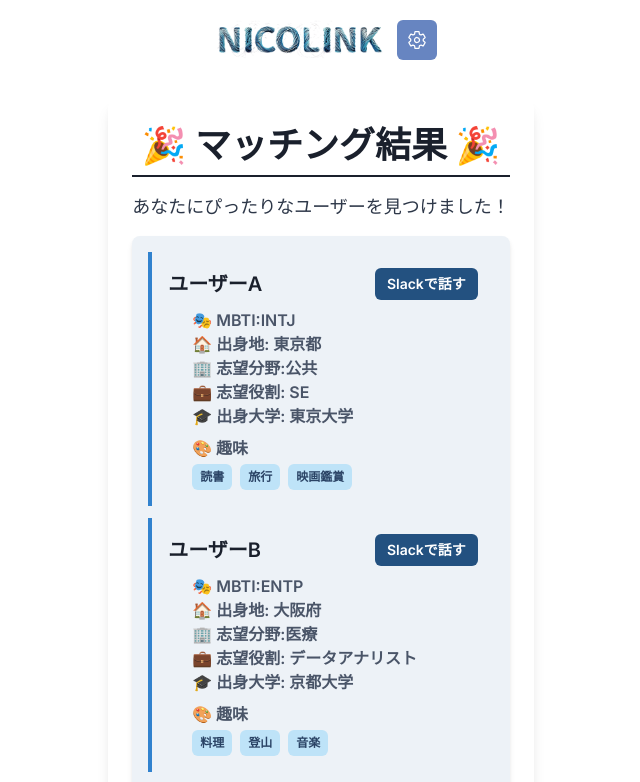
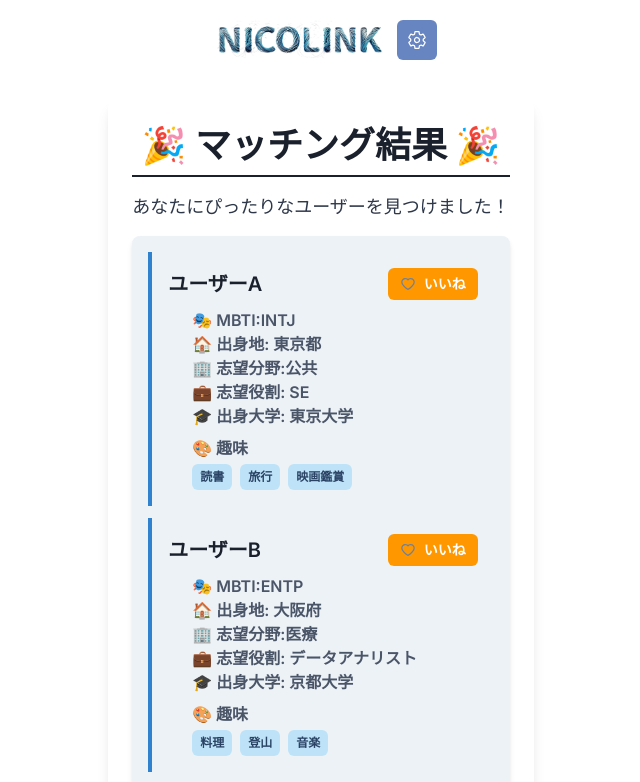
Before and after one commit to sbmtrntr/Hackathon_team4, a Next.js app: page /result in a window 1280 px wide. Shown: the top 782 px of the page, without its empty margins (319-959 px from the left). Built offline with nearby package versions, Linux system fonts and the light colour scheme.

Commit message:
いいねボタンを実装

```diff
--- a/app/result/page.tsx
+++ b/app/result/page.tsx
@@ -1,13 +1,17 @@
 "use client";
-
+import React, { useState } from "react";
 import {
   Center, VStack, Box, Heading, Text, List, ListItem, ListIcon, Button, Badge,
+  Icon,
   Wrap,
   WrapItem
 } from "@chakra-ui/react";
 
+import { AiFillHeart, AiOutlineHeart } from 'react-icons/ai'
+
 const users = [
   {
+    user_id: "1",
     name: "ユーザーA",
     hobbies: "読書, 旅行, 映画鑑賞",
     hometown: "東京都",
@@ -18,6 +22,7 @@ const users = [
     preferences: "hometown"
   },
   {
+    user_id: "2",
     name: "ユーザーB",
     hobbies: "料理, 登山, 音楽",
     hometown: "大阪府",
@@ -28,6 +33,7 @@ const users = [
     preferences: "field"
   },
   {
+    user_id: "3",
     name: "ユーザーC",
     hobbies: "ゲーム, プログラミング, 筋トレ",
     hometown: "福岡県",
@@ -38,6 +44,7 @@ const users = [
     preferences: "mbti"
   },
   {
+    user_id: "4",
     name: "ユーザーD",
     hobbies: "ランニング, スポーツ観戦, 写真",
     hometown: "北海道",
@@ -48,6 +55,7 @@ const users = [
     preferences: "alma_mater"
   },
   {
+    user_id: "5",
     name: "ユーザーE",
     hobbies: "読書, カフェ巡り, ガーデニング",
     hometown: "愛知県",
@@ -60,9 +68,15 @@ const users = [
 ];
 
 export default function MatchingResult() {
-  const handleClick = (userName: string) => {
-    alert(`${userName} と Slack で話すボタンが押されました！`);
+  const [likes, setLikes] = useState<{ [key: string]: boolean }>({});
+  const toggleLike = (userId: string) => {
+    setLikes((prevLikes) => ({
+      ...prevLikes,
+      [userId]: !prevLikes[userId]
+    }));
+    // ここでlikeの状態を更新するapiを叩きます
   };
+
 
   return (
     <Center mt={10}>
@@ -98,18 +112,26 @@ export default function MatchingResult() {
                 gap={2}
               >
               <Box display="flex" justifyContent="space-between" width="100%" alignItems="center">
-                  <Text>
-                    {user.name}
-                  </Text>
+                <Text>{user.name}</Text>
+
                 <Button
-                    onClick={() => handleClick(user.name)}
+                  onClick={() => toggleLike(user.user_id)}
                   textColor="white"
-                    bg="#235180"
+                  bg="#FF9800"
                   size="sm"
+                  _hover={{ bg: "#FF9800", transform: "scale(1.05)" }}
+                  leftIcon={
+                    <Icon
+                      as={likes[user.user_id] ? AiFillHeart : AiOutlineHeart}
+                      fontSize="16px"
+                      color={likes[user.user_id] ? 'red.400' : 'gray.500'}
+                    />
+                  }
                 >
-                    Slackで話す
+                  {likes[user.user_id] ? "いいね済" : "いいね"}
                 </Button>
               </Box>
+
 
                 <Box fontSize="md" color="gray.600" pl={6} textAlign="left">
                   <Text>🎭 MBTI:{user.mbti}</Text>
```
Lines whose indentation alone changed are shown as unchanged.
